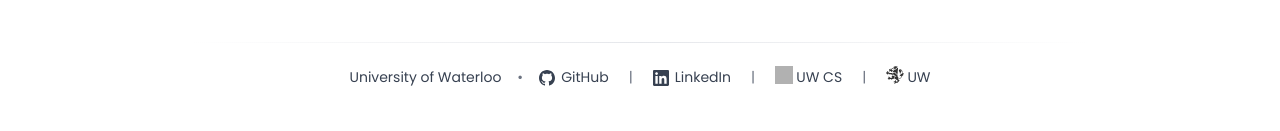
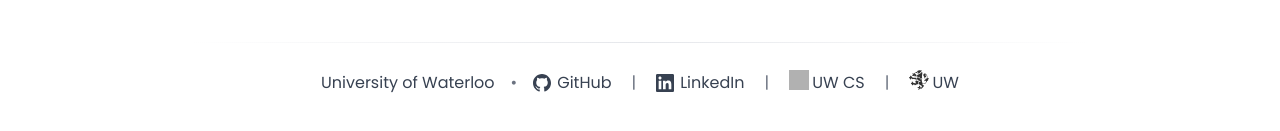
Before and after one commit to fiona-cai/personal, a Next.js app: page /blog in a window 1280 px wide. Shown: the part 3894-4025 px from the top of the page. Built offline with nearby package versions, Linux system fonts and the light colour scheme; grey boxes are pictures that could not be loaded.

Commit message:
Update Footer component styles and social icon sizes

```diff
--- a/components/Footer/index.js
+++ b/components/Footer/index.js
@@ -5,12 +5,12 @@ const Footer = ({}) => {
   const getSocialIcon = (title) => {
     const iconMap = {
       "Github": (
-        <svg width="16" height="16" viewBox="0 0 24 24" fill="currentColor" xmlns="http://www.w3.org/2000/svg">
+        <svg width="18" height="18" viewBox="0 0 24 24" fill="currentColor" xmlns="http://www.w3.org/2000/svg">
           <path d="M12 0c-6.626 0-12 5.373-12 12 0 5.302 3.438 9.8 8.207 11.387.599.111.793-.261.793-.577v-2.234c-3.338.726-4.033-1.416-4.033-1.416-.546-1.387-1.333-1.756-1.333-1.756-1.089-.745.083-.729.083-.729 1.205.084 1.839 1.237 1.839 1.237 1.07 1.834 2.807 1.304 3.492.997.107-.775.418-1.305.762-1.604-2.665-.305-5.467-1.334-5.467-5.931 0-1.311.469-2.381 1.236-3.221-.124-.303-.535-1.524.117-3.176 0 0 1.008-.322 3.301 1.23.957-.266 1.983-.399 3.003-.404 1.02.005 2.047.138 3.006.404 2.291-1.552 3.297-1.23 3.297-1.23.653 1.653.242 2.874.118 3.176.77.84 1.235 1.911 1.235 3.221 0 4.609-2.807 5.624-5.479 5.921.43.372.823 1.102.823 2.222v3.293c0 .319.192.694.801.576 4.765-1.589 8.199-6.086 8.199-11.386 0-6.627-5.373-12-12-12z"/>
         </svg>
       ),
       "LinkedIn": (
-        <svg width="16" height="16" viewBox="0 0 24 24" fill="currentColor" xmlns="http://www.w3.org/2000/svg">
+        <svg width="18" height="18" viewBox="0 0 24 24" fill="currentColor" xmlns="http://www.w3.org/2000/svg">
           <path d="M20.447 20.452h-3.554v-5.569c0-1.328-.027-3.037-1.852-3.037-1.853 0-2.136 1.445-2.136 2.939v5.667H9.351V9h3.414v1.561h.046c.477-.9 1.637-1.85 3.37-1.85 3.601 0 4.267 2.37 4.267 5.455v6.286zM5.337 7.433c-1.144 0-2.063-.926-2.063-2.065 0-1.138.92-2.063 2.063-2.063 1.14 0 2.064.925 2.064 2.063 0 1.139-.925 2.065-2.064 2.065zm1.782 13.019H3.555V9h3.564v11.452zM22.225 0H1.771C.792 0 0 .774 0 1.729v20.542C0 23.227.792 24 1.771 24h20.451C23.2 24 24 23.227 24 22.271V1.729C24 .774 23.2 0 22.222 0h.003z"/>
         </svg>
       ),
@@ -26,7 +26,7 @@ const Footer = ({}) => {
       <style jsx>{`
         .footer-container {
           background-color: transparent;
-          padding: 1.5rem 0;
+          padding: 1.75rem 1rem 2.5rem 1rem;
         }
         .footer-content {
           display: flex;
@@ -35,7 +35,7 @@ const Footer = ({}) => {
           gap: 0.75rem;
           flex-wrap: wrap;
           color: #374151;
-          font-size: 0.875rem;
+          font-size: 1rem;
         }
         .footer-separator-dot {
           color: #6b7280;
@@ -92,7 +92,7 @@ const Footer = ({}) => {
         .webring-nav-arrow {
           color: #374151;
           text-decoration: none;
-          font-size: 0.875rem;
+          font-size: 1rem;
           transition: all 0.3s ease;
           padding: 0 0.25rem;
         }
@@ -108,8 +108,8 @@ const Footer = ({}) => {
           pointer-events: none;
         }
         .webring-icon {
-          width: 18px !important;
-          height: 18px !important;
+          width: 20px !important;
+          height: 20px !important;
           transform: translateY(2px);
           margin-top: -4px;
         }
@@ -123,8 +123,8 @@ const Footer = ({}) => {
             transform: translateY(2px);
           }
           .webring-icon {
-            width: 16px !important;
-            height: 16px !important;
+            width: 18px !important;
+            height: 18px !important;
           }
           .webring-arrows {
             transform: translateY(-3px);
```
